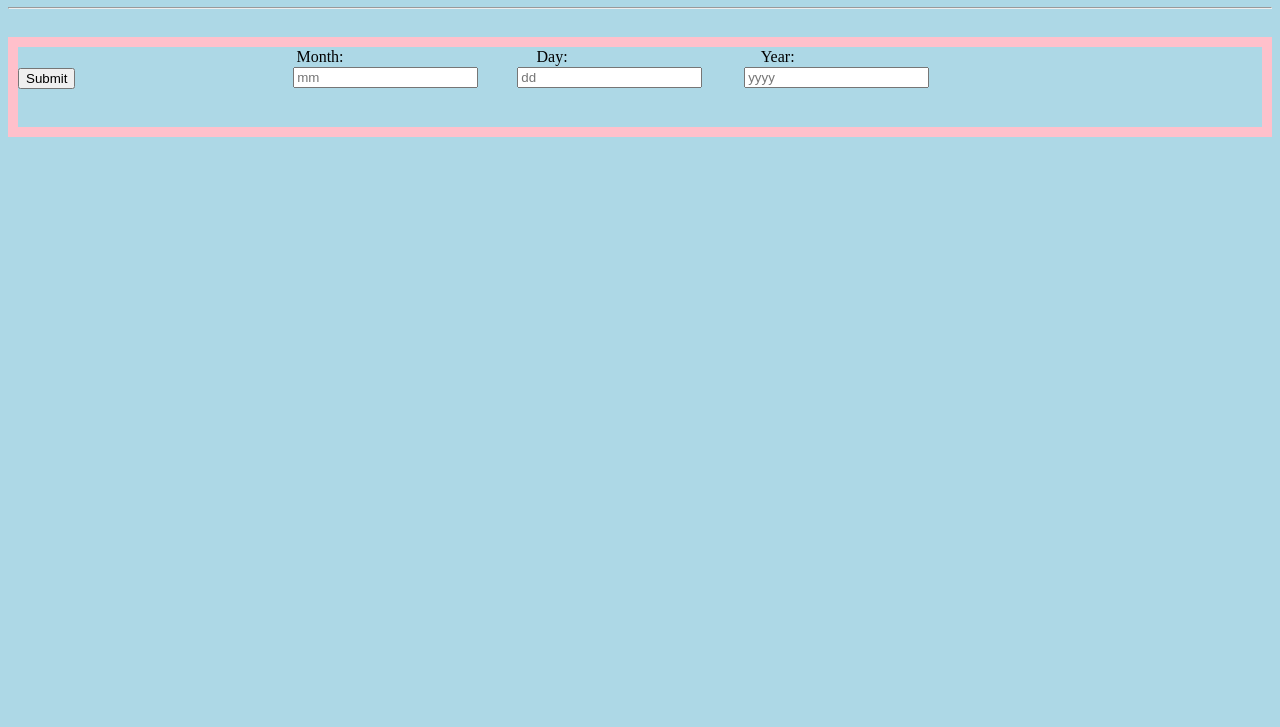
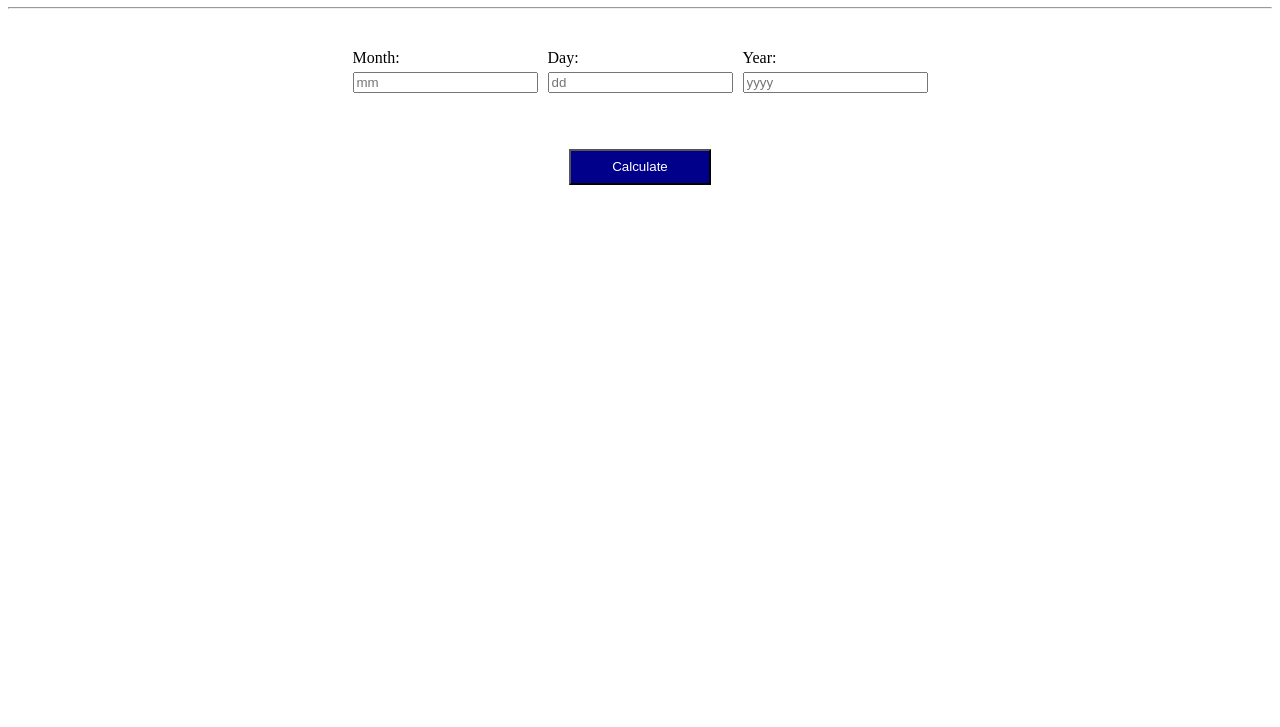
Before and after one commit to jpham1996/Age-Calculator-Application, a plain HTML site: page index.html in a window 1280 px wide. Shown: the part 73-800 px from the top of the page. Drawn offline with Linux system fonts and the light colour scheme.

Commit message:
Changes to HTML, CSS, Javascript Code for the Age Calculator Application

```diff
--- a/app.css
+++ b/app.css
@@ -1,39 +1,55 @@
-* {
-
-    box-sizing: border-box;
+.body {
+  box-sizing: border-box;
 }
 
-body {
-    background-color: lightblue;
+.title {
+  text-align: center;
 }
 
-h1 {
-    text-align: center;
+#age__form {
+  padding: 1em;
 }
 
-.form-container {
-    padding-top: 20px;
-    height: 100px;
+.container {
+  width: 80%;
+  max-width: 1200px;
+  margin: 0 auto;
 }
 
-#age-form {
-    border: 10px solid pink;
-    height: inherit;
-    text-align: center;
-    margin: 0 auto;
-}
-
-label {
-    display: inline-block;
+.row {
+  display: flex;
+  flex-direction: row;
+  justify-content: center;
+  column-gap: 0.625em;
+  padding: 1em;
+  margin-bottom: 2.5em;
 }
 
 input {
-    display: inline-block;
-    position: relative;
-    top: 20px;
-    right: 3.4rem;
+  margin-top: 5px;
+  display: block;
 }
 
-button {
-    display: block;
+ul {
+  text-align: center;
+  list-style-type: none;
+
+  padding: 0;
 }
+
+.age__calculate {
+  display: flex;
+  flex-direction: row;
+  margin: 0 auto;
+  padding-left: 3.125em;
+  padding-right: 3.125em;
+  padding-top: 0.625em;
+  padding-bottom: 0.625em;
+  background-color: darkblue;
+  color: white;
+}
+
+.age__result {
+  padding: 3.125em;
+  text-align: center;
+}
--- a/app.js
+++ b/app.js
@@ -1,15 +1,78 @@
+const form = document.querySelector("#age__form");
 const monthInput = document.querySelector("#month");
 const dayInput = document.querySelector("#day");
 const yearInput = document.querySelector("#year");
-const form = document.querySelector("#age-form");
+const ageResult = document.querySelector(".age__result");
+const error = document.querySelector(".error");
+const errorMessage = new Array();
 
 const today = new Date();
 const currentDay = today.getDate();
 const currentMonth = today.getMonth() + 1;
 const currentYear = today.getFullYear();
 
+const numberRegex = /^[0-9]*$/;
 const daysPerMonth = [31, 28, 31, 30, 31, 30, 31, 31, 30, 31, 30, 31];
+// January, Feburary, March, April, May, June
+// July, August, September, October, November, December
+
+function errorValidations() {
+  let messageHTML = "";
+
+  if (!monthInput.value.match(numberRegex)) {
+    errorMessage.push("test1");
+  } else if (
+    monthInput.value === "" ||
+    !(monthInput.value >= 1 && monthInput.value <= 12)
+  ) {
+    errorMessage.push("Please enter a month value between 1 and 12");
+  }
+
+  if (!dayInput.value.match(numberRegex)) {
+    errorMessage.push("test2");
+  } else if (
+    dayInput.value === "" ||
+    !(dayInput.value >= 1 && dayInput.value <= 31)
+  ) {
+    errorMessage.push("Please enter a day value between 1 and 31");
+  }
+
+  if (!yearInput.value.match(numberRegex)) {
+    errorMessage.push("test3");
+  } else if (
+    yearInput.value === "" ||
+    !(yearInput.value >= 1000 && yearInput.value <= currentYear)
+  ) {
+    errorMessage.push("Please enter a year value between 1000 and 2023");
+  }
+
+  errorMessage.forEach(function (message) {
+    messageHTML += "<li>" + message + "</li>";
+  });
+
+  error.innerHTML = messageHTML;
+}
+
+function calculateAge() {
+  if (dayInput.value > currentDay) {
+    currentDay += daysPerMonth[currentMonth - 1];
+    currentMonth -= 1;
+  }
+
+  if (monthInput.value > currentMonth) {
+    currentMonth += 12;
+    currentYear -= 1;
+  }
+
+  const ageYear = currentYear - yearInput.value;
+  const ageMonth = currentMonth - monthInput.value;
+  const ageDay = currentDay - dayInput.value;
+
+  ageResult.innerText = `You Age is ${ageYear} years, ${ageMonth} months, and ${ageDay} days.`;
+}
 
 form.addEventListener("submit", function (e) {
   e.preventDefault();
+  errorValidations();
+  calculateAge();
 });
--- a/index.html
+++ b/index.html
@@ -1,32 +1,49 @@
 <!DOCTYPE html>
 <html lang="en">
-<head>
-    <meta charset="UTF-8">
-    <meta name="viewport" content="width=device-width, initial-scale=1.0">
-    <title>Age Calculator Application</title>
+  <head>
+    <meta charset="UTF-8" />
+    <meta name="viewport" content="width=device-width, initial-scale=1.0" />
+    <title>Age Calculator Application App</title>
     <link href="app.css" type="text/css" rel="stylesheet" />
-
-</head>
-<body>
-    <h1>Age Calculator</h1>
-    <hr>
-    <div class="form-container">
-        <form id="age-form">
-            <label for="month">Month:</label>
-                <input id="month" name="date" type="text" placeholder="mm"/>
-            <label for="day">Day:</label>
-                <input id="day" name="day" type="text" placeholder="dd"/>
-            <label for="year">Year:</label>
-                <input id="year" name="year" type="text" placeholder="yyyy" />
-
-            <button type="submit">Submit</button>
-        </form>
-
-    </div>
-    <p class="output">
-
-    </p>
-
+  </head>
+  <body>
+    <h1 class="title">Age Calculator App</h1>
+    <hr />
+    <form id="age__form">
+      <div class="container">
+        <div class="row">
+          <label for="month"
+            >Month:
+            <input
+              id="month"
+              name="date"
+              type="text"
+              placeholder="mm"
+              required
+            />
+          </label>
+          <label for="day"
+            >Day:
+            <input id="day" name="day" type="text" placeholder="dd" required />
+          </label>
+          <label for="year"
+            >Year:
+            <input
+              id="year"
+              name="year"
+              type="text"
+              placeholder="yyyy"
+              required
+            />
+          </label>
+        </div>
+        <ul class="error"></ul>
+        <div>
+          <button class="age__calculate" type="submit">Calculate</button>
+        </div>
+      </div>
+    </form>
+    <div class="age__result"></div>
     <script src="app.js"></script>
-</body>
+  </body>
 </html>
```
